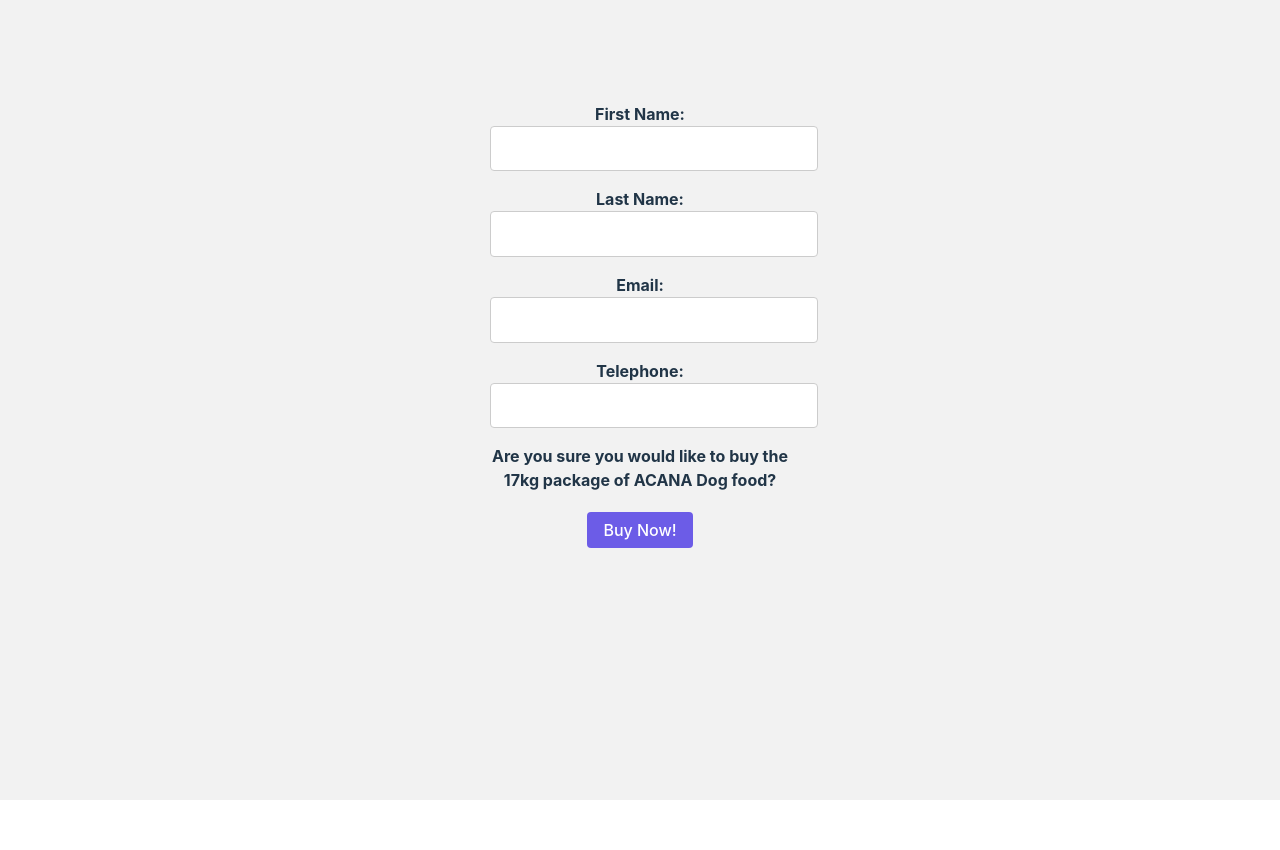
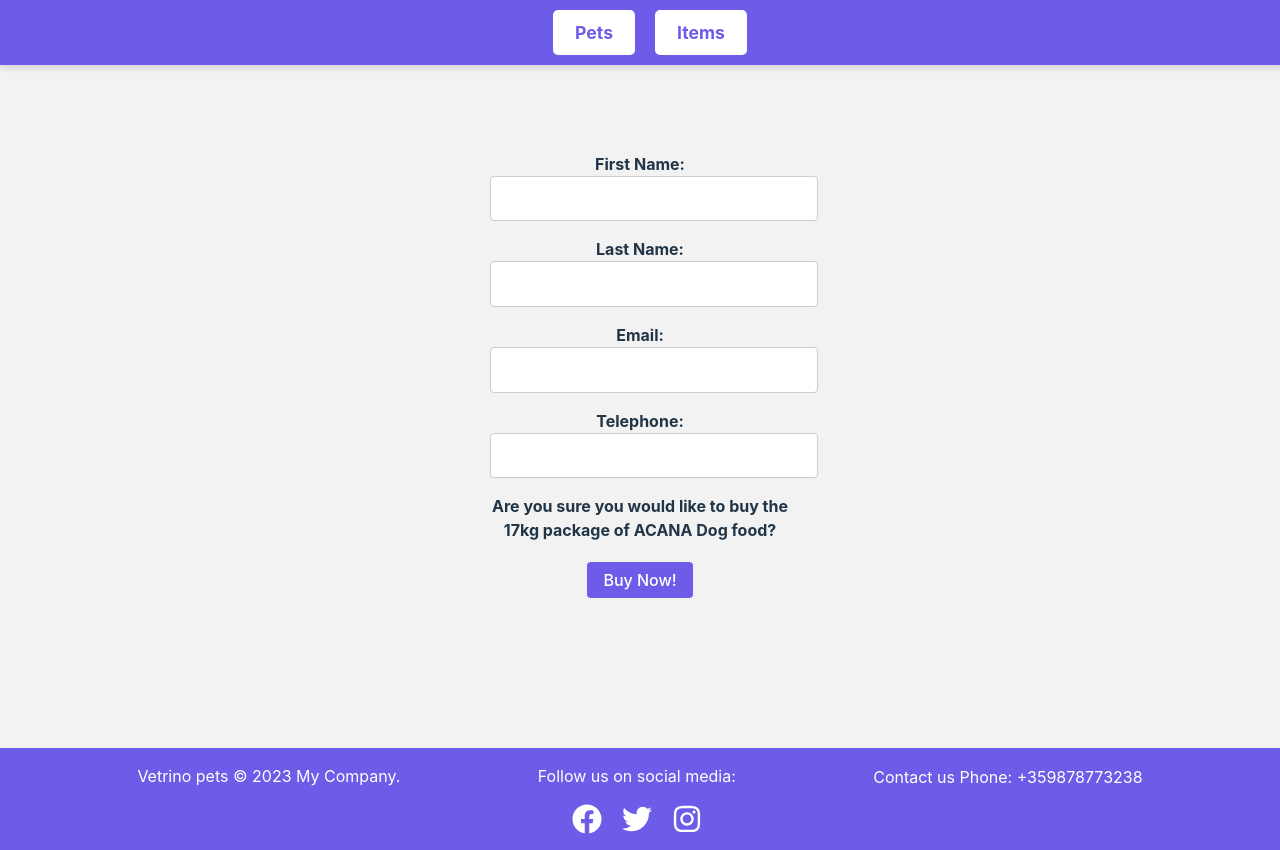
Before and after one commit to ivanyaramov/ppi-proekt, a React (Vite) app: page /buynow/1 in a window 1280 px wide. Before the commit the page ends 800 px from the top, so only its background shows below. Built offline with nearby package versions, Linux system fonts and the light colour scheme.

Commit message:
removing unused code

```diff
--- a/src/ContactForm.jsx
+++ b/src/ContactForm.jsx
@@ -1,5 +1,7 @@
 import React, { useState, useEffect } from "react";
 import { useParams } from "react-router-dom";
+import Header from "./Header.jsx";
+import Footer from "./Footer.jsx";
 import "./ContactForm.css";
 
 function ContactForm() {
@@ -61,6 +63,9 @@
     return <div>Loading...</div>;
   }
   return (
+    <div>
+      <Header />
+      <div className="formDiv">
         <form onSubmit={handleSubmit} className="contact-form">
           <div className={`form-group ${errors.firstName ? "has-error" : ""}`}>
             <label htmlFor="firstName" className="label">
@@ -74,7 +79,9 @@
               className="input"
             />
             {errors.firstName && (
-          <span className="error-message">Please enter your first name</span>
+              <span className="error-message">
+                Please enter your first name
+              </span>
             )}
           </div>
 
@@ -131,8 +138,9 @@
           </div>
           <div className="confirmation-message">
             <strong>
-          Are you sure you would like to buy the <strong>{pet.Package}</strong>{" "}
-          package of <strong>{pet.Brand}</strong> {pet.name}?
+              Are you sure you would like to buy the{" "}
+              <strong>{pet.Package}</strong> package of{" "}
+              <strong>{pet.Brand}</strong> {pet.name}?
             </strong>
           </div>
           <div className="submitDiv">
@@ -141,6 +149,9 @@
             </button>
           </div>
         </form>
+      </div>
+      <Footer />
+    </div>
   );
 }
 
--- a/src/Header.css
+++ b/src/Header.css
@@ -1,9 +1,7 @@
-/* Set a background color */
 body {
   background-color: #f2f2f2;
 }
 
-/* Style the header */
 header {
   position: fixed;
   top: 0;
@@ -20,7 +18,6 @@
   justify-content: center;
 }
 
-/* Style the buttons in the header */
 nav button {
   background-color: #fff;
   border: 2px solid #fff;
@@ -30,7 +27,7 @@
   font-weight: bold;
   color: #6c5ce7;
   margin: 0 10px;
-  display: inline-block; /* Add this property to align the buttons next to each other */
+  display: inline-block;
 }
 
 nav button:hover {
@@ -39,7 +36,6 @@
   cursor: pointer;
 }
 
-/* Style the list of pets */
 .pet-list {
   max-width: 800px;
   margin: 100px auto;
--- a/src/ItemDetails.jsx
+++ b/src/ItemDetails.jsx
@@ -2,7 +2,7 @@
 import { useParams } from "react-router-dom";
 import Header from "./Header.jsx";
 import Footer from "./Footer.jsx";
-import "./PetDetails.css"; // import the CSS file
+import "./PetDetails.css";
 
 function ItemDetails() {
   const { id } = useParams();
--- a/src/PetDetials.jsx
+++ b/src/PetDetials.jsx
@@ -2,7 +2,7 @@
 import { useParams } from "react-router-dom";
 import Header from "./Header.jsx";
 import Footer from "./Footer.jsx";
-import "./PetDetails.css"; // import the CSS file
+import "./PetDetails.css";
 
 function PetDetails() {
   const { id } = useParams();
--- a/src/PetList.css
+++ b/src/PetList.css
@@ -27,7 +27,6 @@
   cursor: pointer;
 }
 
-/* Style the filter and sort buttons */
 .filterButton {
   display: inline-block;
   padding: 0.5rem 1rem;
--- a/src/PetList.jsx
+++ b/src/PetList.jsx
@@ -1,5 +1,5 @@
 import React, { useState, useEffect } from "react";
-import "./PetList.css"; // import the CSS file for styling
+import "./PetList.css";
 import Header from "./Header.jsx";
 import Footer from "./Footer.jsx";
 
```
Lines whose indentation alone changed are shown as unchanged.
